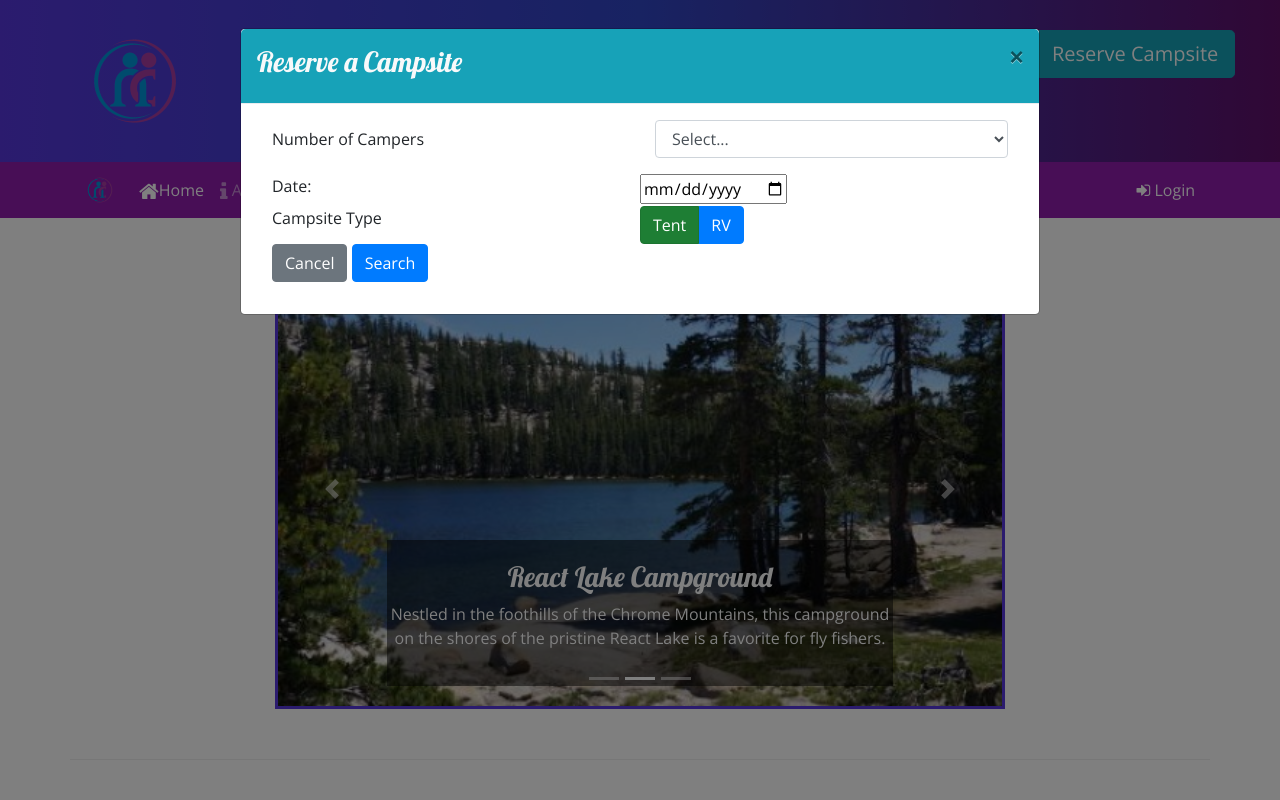
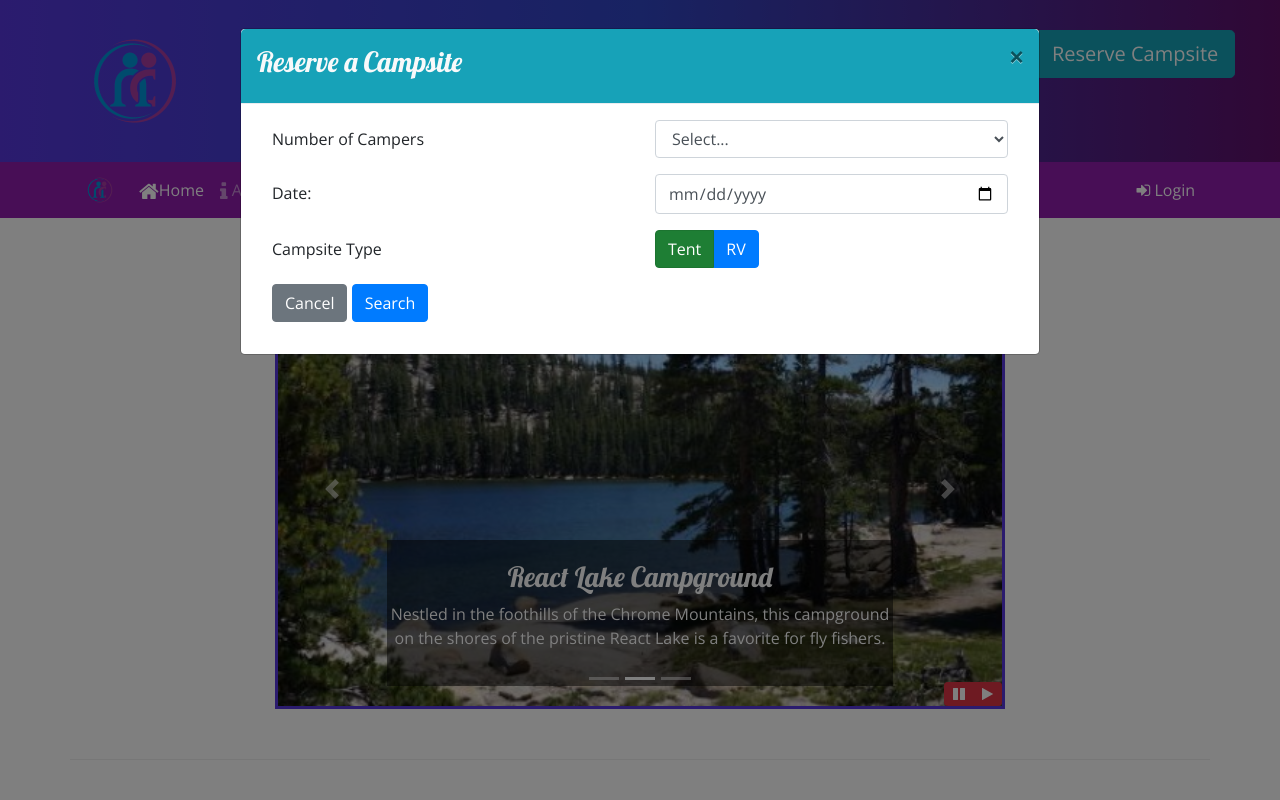
Before and after one commit to MichaelsMMX/nucampsite, a website: page index.html in a window 1280 px wide. Both pictures are taken after a click on the button "Reserve Campsite". Shown: the top 800 px of the page. Drawn offline with nearby package versions, Linux system fonts and the light colour scheme.

Commit message:
Bootstrap and JQuery Part 1

```diff
--- a/css/styles.css
+++ b/css/styles.css
@@ -43,3 +43,9 @@ header h2 {
 .carousel {
     border: solid #5637DD;
 }
+
+#carouselButton {
+    position: absolute;
+    right: 0;
+    bottom: 0;
+}
--- a/index.html
+++ b/index.html
@@ -61,20 +61,20 @@
                                     </select>
                                 </div>
                             </div>
-                            <div class="form-row">
-                                <label for="Date" class="col-sm-6">Date: </label>
-                                <div>
-                                    <input type="date" id="date" name="date" placeholder="Date">
+                            <div class="form-group row">
+                                <label for="Date" class="col-sm-6 col-form-label">Date: </label>
+                                <div class="col">
+                                    <input type="date" id="date" name="date" placeholder="Date" class="form-control">
                                 </div>
                             </div>
 
-                            <div class="form-row">
-                                <label for="campType" class="col-sm-6"> Campsite Type</label>
-                                <div class="btn-group btn-group-toggle" data-toggle="buttons">
-                                    <label class="col btn btn-success active">
+                            <div class="form-group row">
+                                <label for="campType" class="col-6 col-form-label">Campsite Type </label>
+                                <div class="col btn-group btn-group-toggle" data-toggle="buttons">
+                                    <label class="btn btn-success active">
                                         <input type="radio" name="siteTent" id="siteTent" value="siteTent" checked> Tent
                                     </label>
-                                    <label class="col btn btn-primary">
+                                    <label class="btn btn-primary">
                                         <input type="radio" name="siteRV" id="siteRV" value="siteRV" checked> RV
                                     </label>
                                 </div>
@@ -200,6 +200,15 @@
                         <span class="carousel-control-next-icon"> </span>
                         <span class="sr-only">Next</span>
                     </a>
+
+                    <div class="btn-group" id="carouselButton">
+                        <button class="btn btn-danger btn-sm" id="carouselPause">
+                            <i class="fa fa-pause"> </i>
+                        </button>
+                        <button class="btn btn-danger btn-sm" id="carouselPlay">
+                            <i class="fa fa-play"> </i>
+                        </button>
+                    </div>
                 </div>
             </div>
         </div>
@@ -293,6 +302,18 @@
     <script src="node_modules/popper.js/dist/umd/popper.min.js"></script>
     <script src="node_modules/bootstrap/dist/js/bootstrap.min.js"></script>
 
+    <script>
+        $(function() {
+            $(".carousel").carousel( { interval: 2000 } );
+            $("#carouselPause").click(function(){
+                $(".carousel").carousel("pause");
+            });
+            $("#carouselPlay").click(function(){
+                $(".carousel").carousel("cycle");
+            });
+        });
+    </script>
+
 </body>
 
 </html>
```
